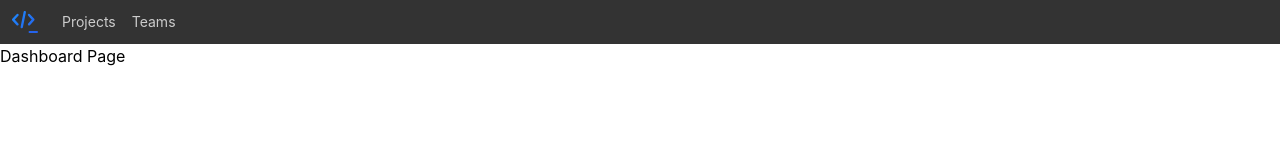
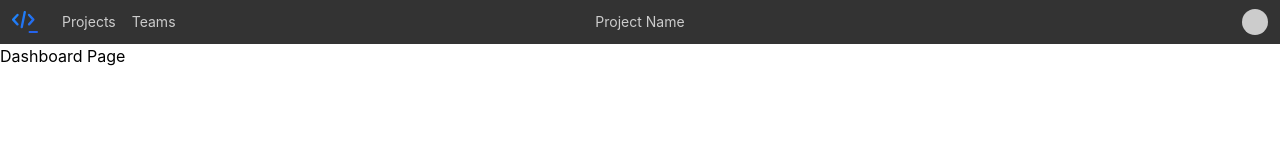
Before and after one commit to yuhyeon99/dev-web-ide, a React (Vite) app in the folder FE/: page / in a window 1280 px wide. Shown: the top 160 px of the page. Built offline with nearby package versions, Linux system fonts and the light colour scheme.

Commit message:
feat: 헤더 컴포넌트 퍼블리싱

```diff
--- a/FE/src/widget/header/ui/Header.tsx
+++ b/FE/src/widget/header/ui/Header.tsx
@@ -2,7 +2,7 @@ import logo from '@/assets/images/logo.svg';
 
 export const Header = () => {
   return (
-    <header className="flex h-11 w-full bg-[#333333] pl-3 text-sm text-[#cccccc] select-none">
+    <header className="relative flex h-11 w-full bg-[#333333] pl-3 text-sm text-[#cccccc] select-none">
       <div className="logo flex items-center">
         <img className="w-6.5" src={logo} alt="Logo" />
       </div>
@@ -35,6 +35,14 @@ export const Header = () => {
           </li>
         </ul>
       </div>
+      <div className="project-name absolute left-1/2 flex h-full -translate-x-1/2 items-center px-4">
+        <p>Project Name</p>
+      </div>
+      <div className="user-profile absolute right-3 flex h-full cursor-pointer items-center">
+        <div className="h-6.5 w-6.5 rounded-full bg-[#cccccc]">
+          {/* TODO: 사용자 아이콘을 여기에 추가 */}
+        </div>
+      </div>
     </header>
   );
 };
```
